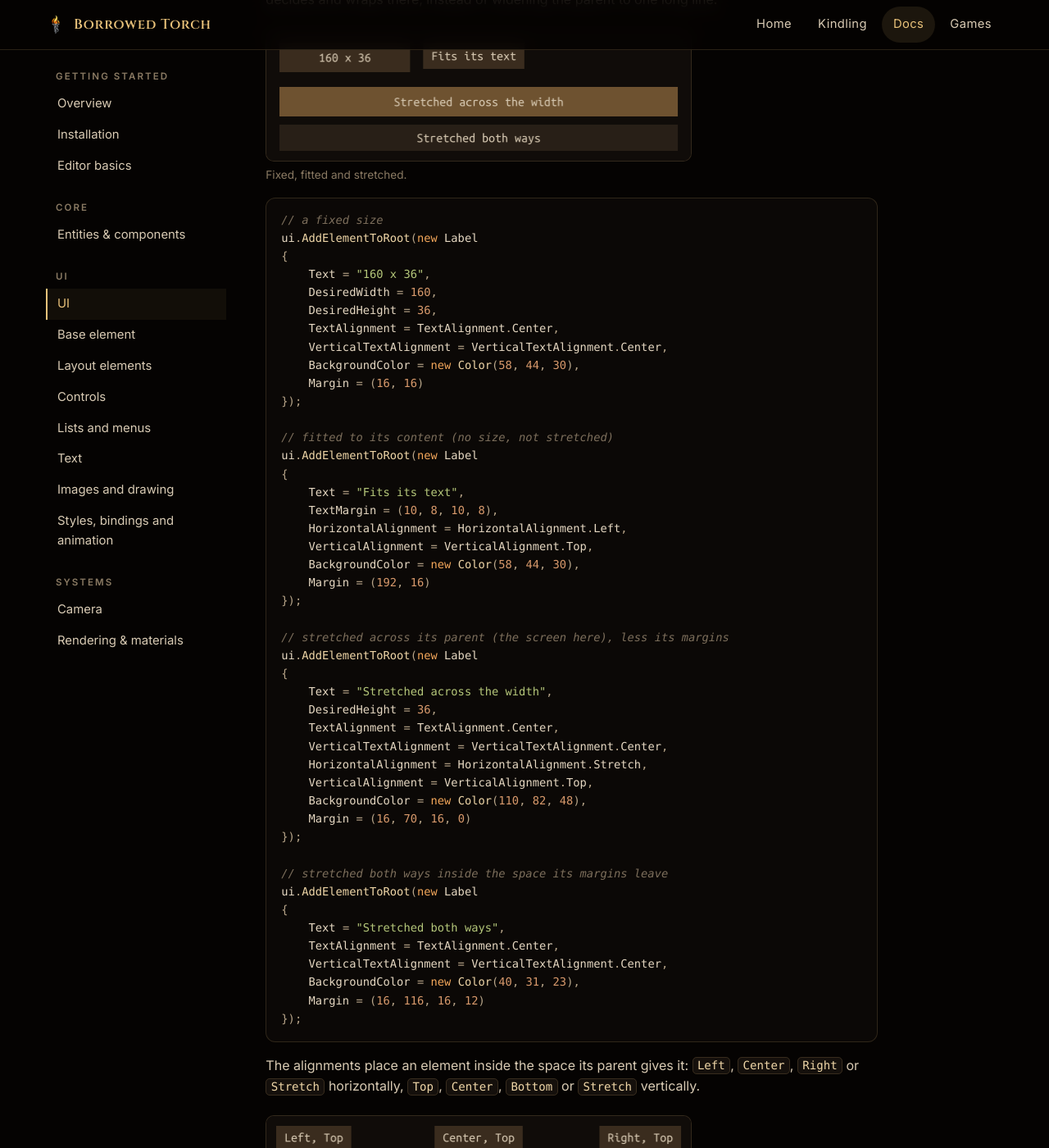
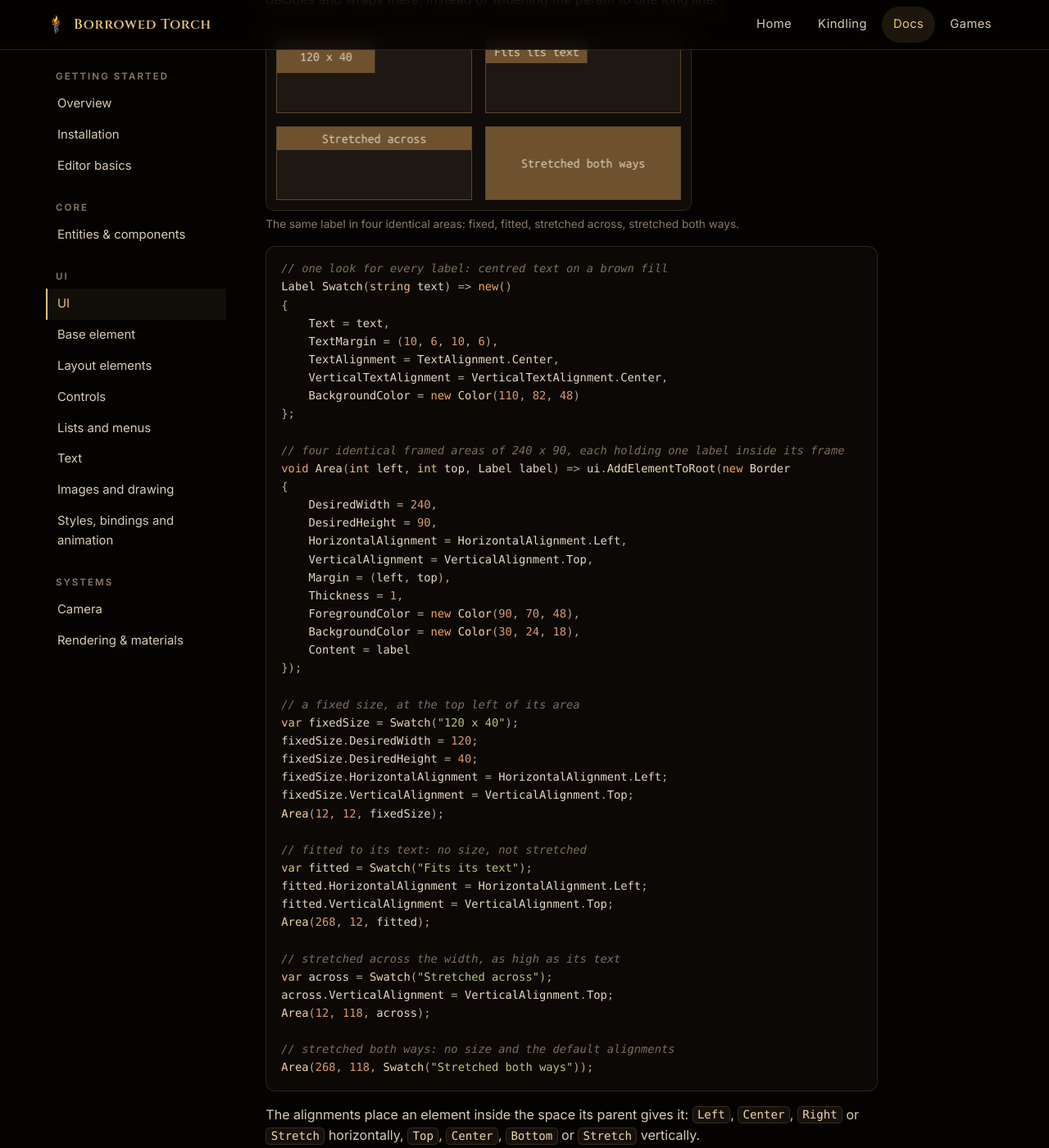
Before and after one commit to Elzianor/borrowedtorch-site, a Jekyll site: the page built from docs/ui.md, in a window 1280 px wide and 1400 px high, scrolled down 7154 px. Shown: the whole window at 82% size. Built offline with Jekyll 4.4.1, drawn with Linux system fonts in a browser that asks for light colours.

Commit message:
Show each sizing mode in its own area on the UI setup page
Four identical framed areas hold the same label: a fixed size, fitted to
its text, stretched across the width and stretched both ways.

Co-Authored-By: Claude Opus 5.5 <noreply@anthropic.com>

````diff
--- a/docs/ui.md
+++ b/docs/ui.md
@@ -217,56 +217,56 @@ width: it takes the width the rest of the content decides and wraps there, inste
 line.
 
 <figure class="shot">
-  <img src="{{ '/assets/img/ui/ui-sizes.png' | relative_url }}" width="520" height="160" alt="Four labels: a fixed one, one fitted to its text, one stretched across the width and one stretched both ways">
-  <figcaption>Fixed, fitted and stretched.</figcaption>
+  <img src="{{ '/assets/img/ui/ui-sizes.png' | relative_url }}" width="520" height="220" alt="Four identical framed areas, each with one label: a fixed size at the top left, one fitted to its text, one stretched across the width and one filling its area">
+  <figcaption>The same label in four identical areas: fixed, fitted, stretched across, stretched both ways.</figcaption>
 </figure>
 
 ```csharp
-// a fixed size
-ui.AddElementToRoot(new Label
+// one look for every label: centred text on a brown fill
+Label Swatch(string text) => new()
 {
-    Text = "160 x 36",
-    DesiredWidth = 160,
-    DesiredHeight = 36,
+    Text = text,
+    TextMargin = (10, 6, 10, 6),
     TextAlignment = TextAlignment.Center,
     VerticalTextAlignment = VerticalTextAlignment.Center,
-    BackgroundColor = new Color(58, 44, 30),
-    Margin = (16, 16)
+    BackgroundColor = new Color(110, 82, 48)
+};
+
+// four identical framed areas of 240 x 90, each holding one label inside its frame
+void Area(int left, int top, Label label) => ui.AddElementToRoot(new Border
+{
+    DesiredWidth = 240,
+    DesiredHeight = 90,
+    HorizontalAlignment = HorizontalAlignment.Left,
+    VerticalAlignment = VerticalAlignment.Top,
+    Margin = (left, top),
+    Thickness = 1,
+    ForegroundColor = new Color(90, 70, 48),
+    BackgroundColor = new Color(30, 24, 18),
+    Content = label
 });
 
-// fitted to its content (no size, not stretched)
-ui.AddElementToRoot(new Label
-{
-    Text = "Fits its text",
-    TextMargin = (10, 8, 10, 8),
-    HorizontalAlignment = HorizontalAlignment.Left,
-    VerticalAlignment = VerticalAlignment.Top,
-    BackgroundColor = new Color(58, 44, 30),
-    Margin = (192, 16)
-});
+// a fixed size, at the top left of its area
+var fixedSize = Swatch("120 x 40");
+fixedSize.DesiredWidth = 120;
+fixedSize.DesiredHeight = 40;
+fixedSize.HorizontalAlignment = HorizontalAlignment.Left;
+fixedSize.VerticalAlignment = VerticalAlignment.Top;
+Area(12, 12, fixedSize);
 
-// stretched across its parent (the screen here), less its margins
-ui.AddElementToRoot(new Label
-{
-    Text = "Stretched across the width",
-    DesiredHeight = 36,
-    TextAlignment = TextAlignment.Center,
-    VerticalTextAlignment = VerticalTextAlignment.Center,
-    HorizontalAlignment = HorizontalAlignment.Stretch,
-    VerticalAlignment = VerticalAlignment.Top,
-    BackgroundColor = new Color(110, 82, 48),
-    Margin = (16, 70, 16, 0)
-});
+// fitted to its text: no size, not stretched
+var fitted = Swatch("Fits its text");
+fitted.HorizontalAlignment = HorizontalAlignment.Left;
+fitted.VerticalAlignment = VerticalAlignment.Top;
+Area(268, 12, fitted);
 
-// stretched both ways inside the space its margins leave
-ui.AddElementToRoot(new Label
-{
-    Text = "Stretched both ways",
-    TextAlignment = TextAlignment.Center,
-    VerticalTextAlignment = VerticalTextAlignment.Center,
-    BackgroundColor = new Color(40, 31, 23),
-    Margin = (16, 116, 16, 12)
-});
+// stretched across the width, as high as its text
+var across = Swatch("Stretched across");
+across.VerticalAlignment = VerticalAlignment.Top;
+Area(12, 118, across);
+
+// stretched both ways: no size and the default alignments
+Area(268, 118, Swatch("Stretched both ways"));
 ```
 
 The alignments place an element inside the space its parent gives it: `Left`, `Center`, `Right` or `Stretch`
````
Also changed, not shown: assets/img/ui/ui-sizes.png.
